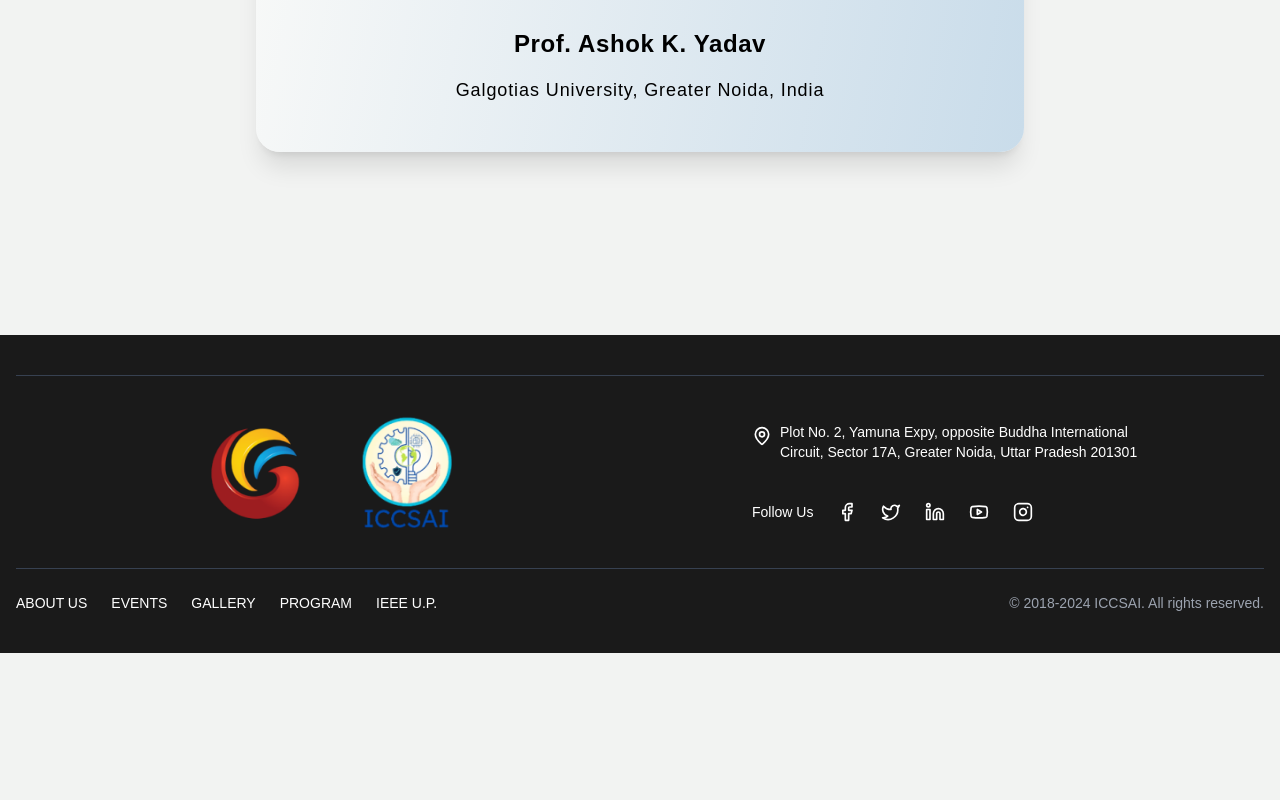
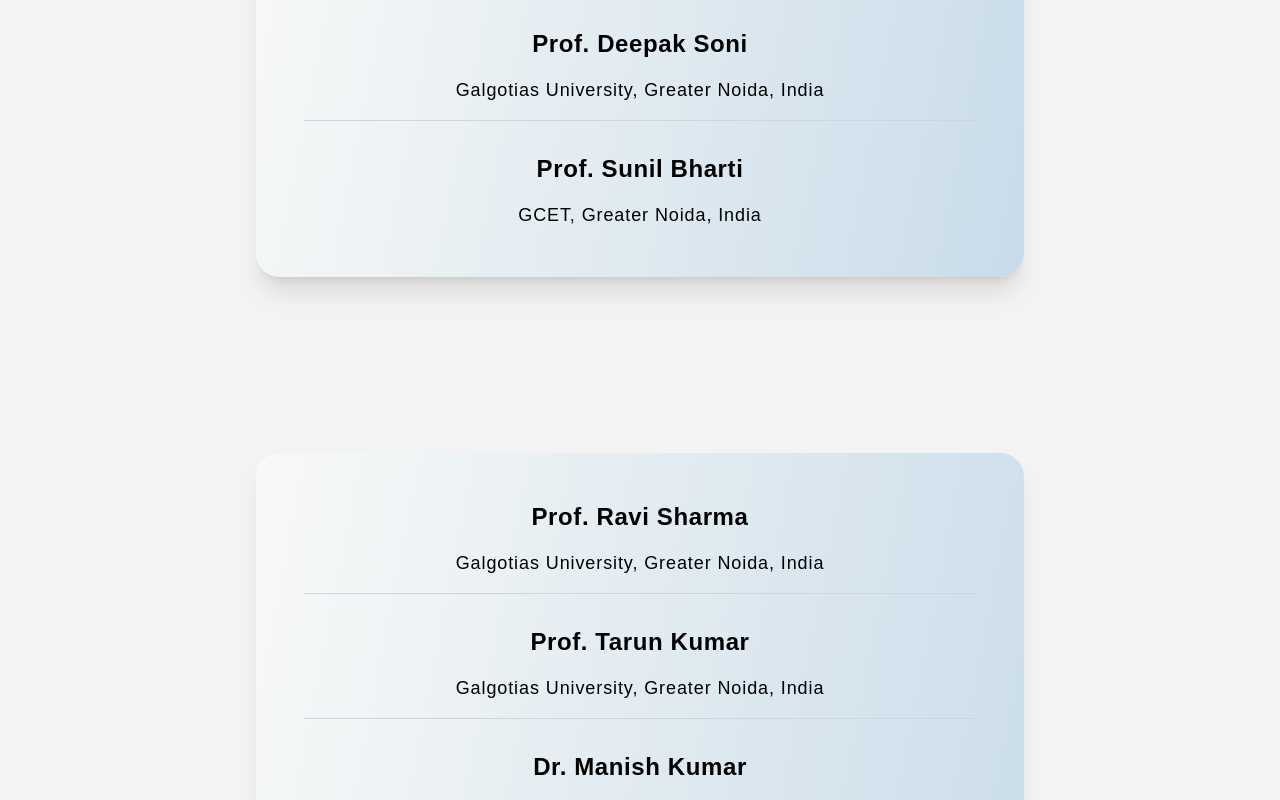
Before and after one commit to webdrave/WebWars_Webdrave, a Next.js app: page /committee in a window 1280 px wide. Shown: the part 4840-5640 px from the top of the page. Before the commit the page ends 5493 px from the top, so only its background shows below. Built offline with nearby package versions, Linux system fonts and the light colour scheme.

Commit message:
Update committee page with new faculty members and roles

```diff
--- a/src/app/committee/page.tsx
+++ b/src/app/committee/page.tsx
@@ -70,7 +70,7 @@
       {
         name: "Prof. Ashok K. Yadav",
         designation: "Galgotias University, Greater Noida, India",
-      }
+      },
     ],
   },
   {
@@ -81,20 +81,237 @@
         designation: "Galgotias University, Greater Noida, India",
       },
       {
-        name: "Prof. Ashok K. Yadav",
+        name: "Prof. Deepak Soni",
+        designation: "Galgotias University, Greater Noida, India",
+      },
+      {
+        name: "Prof. Sunil Bharti",
+        designation: "GCET, Greater Noida, India",
+      },
+    ],
+  },
+  {
+    id: "Conference-Technical-Co-Chairs",
+    facultyData: [
+      {
+        name: "Prof. Ravi Sharma",
+        designation: "Galgotias University, Greater Noida, India",
+      },
+      {
+        name: "Prof. Tarun Kumar",
+        designation: "Galgotias University, Greater Noida, India",
+      },
+      {
+        name: "Dr. Manish Kumar",
+        designation: "Galgotias University, Greater Noida, India",
+      },
+      {
+        name: "Dr. Sonu Jha",
+        designation: "Galgotias University, Greater Noida, India",
+      },
+      {
+        name: "Dr. Sunil Kumar",
+        designation: "Galgotias University, Greater Noida, India",
+      },
+    ],
+  },
+  {
+    id: "Conference-Secretaries",
+    facultyData: [
+      {
+        name: "Dr. K.K. Agrawal",
+        designation: "Galgotias University, Greater Noida, India",
+      },
+      {
+        name: "Dr. Vipin Rai",
+        designation: "Galgotias University, Greater Noida, India",
+      },
+      {
+        name: "Prof. Arunendra Mani Tripathi",
+        designation: "Galgotias University, Greater Noida, India",
+      },
+      {
+        name: "Prof. Avneesh Kumar",
+        designation: "Galgotias University, Greater Noida, India",
+      },
+    ],
+  },
+  {
+    id: "International-Advisory-Chairs",
+    facultyData: [
+      {
+        name: "Prof. Sanjeev K. Singh",
+        designation: "Galgotias University, Greater Noida, India",
+      },
+      {
+        name: "Prof. N. Partheeban",
+        designation: "Galgotias University, Greater Noida, India",
+      },
+    ],
+  },
+  {
+    id: "Publication-Co-Chairs",
+    facultyData: [
+      {
+        name: "Dr. Sachi Mall",
+        designation: "Galgotias University, Greater Noida, India",
+      },
+      {
+        name: "Dr. Ajeet Singh",
+        designation: "Galgotias University, Greater Noida, India",
+      },
+    ],
+  },
+  {
+    id: "Publicity-Chairs",
+    facultyData: [
+      {
+        name: "Dr. Ravi Sharma",
         designation: "Galgotias University, Greater Noida, India",
       }
     ],
   },
+  {
+    id: "Publicity-&-Industry-Chairs",
+    facultyData: [
+      {
+        name: "Prof. Vipul Narayan Srivastava",
+        designation: "Galgotias University, Greater Noida, India",
+      }
+    ],
+  },
+  {
+    id: "Event-Organising-Chairs",
+    facultyData: [
+      {
+        name: "Dr. Pragya Tewari",
+        designation: "Galgotias University, Greater Noida, India",
+      },
+      {
+        name: "Dr. Ambika Gupta",
+        designation: "Galgotias University, Greater Noida, India",
+      },
+      {
+        name: "Dr. Pooja Singh",
+        designation: "Galgotias University, Greater Noida, India",
+      },
+    ],
+  },
+  {
+    id: "Finance-Chairs",
+    facultyData: [
+      {
+        name: "Prof. E. Rajesh",
+        designation: "Galgotias University, Greater Noida, India",
+      }
+    ],
+  },
+  {
+    id: "Transport-Chairs",
+    facultyData: [
+      {
+        name: "Prof. T. Ganesh Kumar",
+        designation: "Galgotias University, Greater Noida, India",
+      }
+    ],
+  },
+  {
+    id: "Website-&-Graphics-Chairs",
+    facultyData: [
+      {
+        name: "Mr. Pankaj Lamba",
+        designation: "Galgotias University, Greater Noida, India",
+      }
+    ],
+  },
+  {
+    id: "Media-Chairs",
+    facultyData: [
+      {
+        name: "Prof. AR Pandey",
+        designation: "Galgotias University, Greater Noida, India",
+      }
+    ],
+  },
+  {
+    id: "Hospitality-Chairs",
+    facultyData: [
+      {
+        name: "Prof. (Dr.) Rajiv Mishra",
+        designation: "Dean of SOHT, Galgotias University, Greater Noida, India",
+      },
+      {
+        name: "Ms. Monalisha Dash",
+        designation: "Associate Professor, Galgotias University, Greater Noida, India",
+      }
+    ],
+  },
+  {
+    id: "International-Advisory-Committee",
+    facultyData: [
+      {
+        name: "Dr. Liudong XIng",
+        designation: "Electrical and Computer Engineering Department, University of Massachusetts, Dartmouth",
+      },
+      {
+        name: "Dr. Ling Tok Wang",
+        designation: "Emeritus Professor, Department of Computer Science, National University of Singapore, Singapore",
+      },
+      {
+        name: "Dr. Norjihan Abdul Ghani",
+        designation: "HoD, Department of Information Systems, University of MALAYA, Malaysia",
+
+      },
+      {
+        name: "Dr. Norbik Bashah Bin Idris",
+        designation: "Professor, IIUM Gombak Campus, Malaysia",
+
+      },
+      {
+        name: "Dr. Maizatul Akmar Ismail",
+        designation: "Department of Information Systems, University of MALAYA, Malaysia",
+
+      },
+      {
+        name: "Dr. Suzan Jabbar Obaiys",
+        designation: "Multimedia Unit, University of MALAYA, Malaysia",
+
+      },
+      {
+        name: "Dr. Mufti Mahmud",
+        designation: "Department of Computer Science, Nottingham Trent University, United Kingdom",
+
+      },
+      {
+        name: "Dr. Deepak K Jain",
+        designation: "Dalian University of Technology, China",
+
+      },
+      {
+        name: "Dr. Kishore Bingi",
+        designation: "Universiti Teknologi PETRONAS, Malaysia",
+
+      },
+      {
+        name: "Dr Noor Zaman Jhanjhi",
+        designation: "Taylor's University, Malaysia",
+
+      },
+      {
+        name: "Dr. Chaman Verma ",
+        designation: "Taylor's University, Malaysia",
+
+      },
+
+    ],
+  },
 ];
-
 
 // Galgotias University, Greater Noida, India
 // Prof. Deepak Soni
 // Galgotias University, Greater Noida, India
 // Prof. Sunil Bharti
 // GCET, Greater Noida, India
-
 
 const sections = [
   { id: "Chief-Patron", label: "CHIEF PATRON" },
@@ -104,6 +321,32 @@
   { id: "Conference-Organizing-Chair", label: "CONFERENCE ORGANIZING CHAIR" },
   { id: "Conference-Technical-Chair", label: "CONFERENCE TECHNICAL CHAIR" },
   { id: "Publication-Chairs", label: "PUBLICATION CHAIRS" },
+  {
+    id: "Conference-Organizing-Co-Chairs",
+    label: "CONFERENCE ORGANIZING CO-CHAIRS",
+  },
+  {
+    id: "Conference-Technical-Co-Chairs",
+    label: "CONFERENCE TECHNICAL CO-CHAIRS",
+  },
+  { id: "Conference-Secretaries", label: "CONFERENCE SECRETARIES" },
+  {
+    id: "International-Advisory-Chairs",
+    label: "INTERNATIONAL ADVISORY CHAIRS",
+  },
+  { id: "Publication-Co-Chairs", label: "PUBLICATION CO-CHAIRS" },
+  { id: "Publicity-Chairs", label: "PUBLICITY CHAIRS" },
+  {
+    id: "Publicity-&-Industry-Chairs",
+    label: "PUBLICITY & INDUSTRY CHAIRS",
+  },
+  { id: "Event-Organising-Chairs", label: "EVENT ORGANISING CHAIRS" },
+  { id: "Finance-Chairs", label: "FINANCE CHAIRS" },
+  { id: "Transport-Chairs", label: "TRANSPORT CHAIRS" },
+  { id: "Website-&-Graphics-Chairs", label: "WEBSITE & GRAPHICS CHAIRS" },
+  { id: "Media-Chairs", label: "MEDIA CHAIRS" },
+  { id: "Hospitality-Chairs", label: "HOSPITALITY CHAIRS" },
+  { id: "International-Advisory-Committee", label: "INTERNATIONAL ADVISORY COMMITTEE" },
 ];
 
 const Page = () => {
@@ -143,7 +386,8 @@
               animate={{ opacity: 1, y: 0 }}
               exit={{ opacity: 0, y: -20 }}
               transition={{ duration: 0.4 }}
-              className="flex justify-center items-center h-24 w-full">
+              className="flex justify-center items-center h-24 w-full"
+            >
               <span className="text-black text-2xl font-bold italic mt-28 whitespace-nowrap transform -rotate-90">
                 {activeSection}
               </span>
@@ -167,7 +411,8 @@
             style={{
               background:
                 "linear-gradient(101deg, #F8F9F8 1.3%, #C9DCEA 99.52%)",
-            }}>
+            }}
+          >
             <Image
               src="/assets/persons/sunilSir.jpeg"
               alt="Shri Suneel Galgotia"
@@ -255,7 +500,8 @@
       initial={{ opacity: 0, y: 30 }}
       whileInView={{ opacity: 1, y: 0 }}
       transition={{ duration: 0.5 }}
-      viewport={{ once: false, amount: 0.4 }}>
+      viewport={{ once: false, amount: 0.4 }}
+    >
       {children}
     </motion.div>
   );
@@ -271,7 +517,8 @@
         className="relative mx-auto max-w-3xl rounded-3xl p-12 shadow-xl"
         style={{
           background: "linear-gradient(101deg, #F8F9F8 1.3%, #C9DCEA 99.52%)",
-        }}>
+        }}
+      >
         <div className="space-y-8">
           {facultyMembers.map((faculty, index) => (
             <div key={index} className="space-y-4 text-center">
@@ -303,7 +550,8 @@
         background: "linear-gradient(101deg, #F8F9F8 1.3%, #C9DCEA 99.52%)",
       }}
       whileHover={{ scale: 1.02 }}
-      transition={{ type: "spring", stiffness: 100 }}>
+      transition={{ type: "spring", stiffness: 100 }}
+    >
       <div className="w-48 h-48 mb-10 overflow-hidden rounded-full border-4 border-white shadow-md ">
         <Image
           src={image}
```
